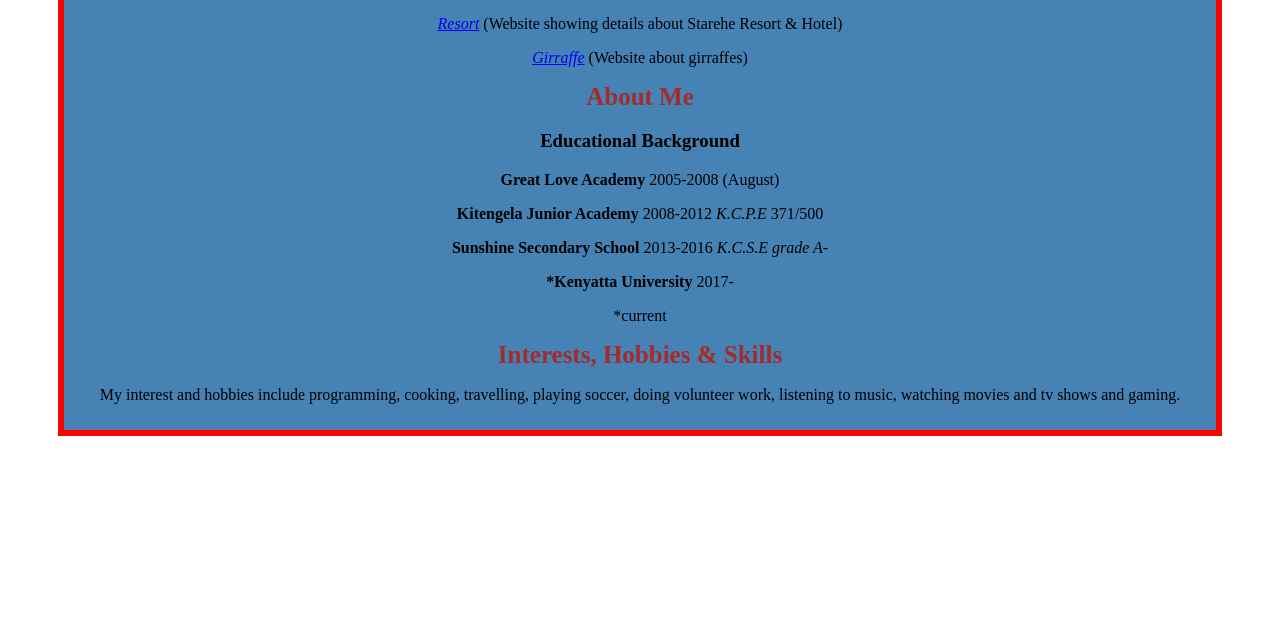
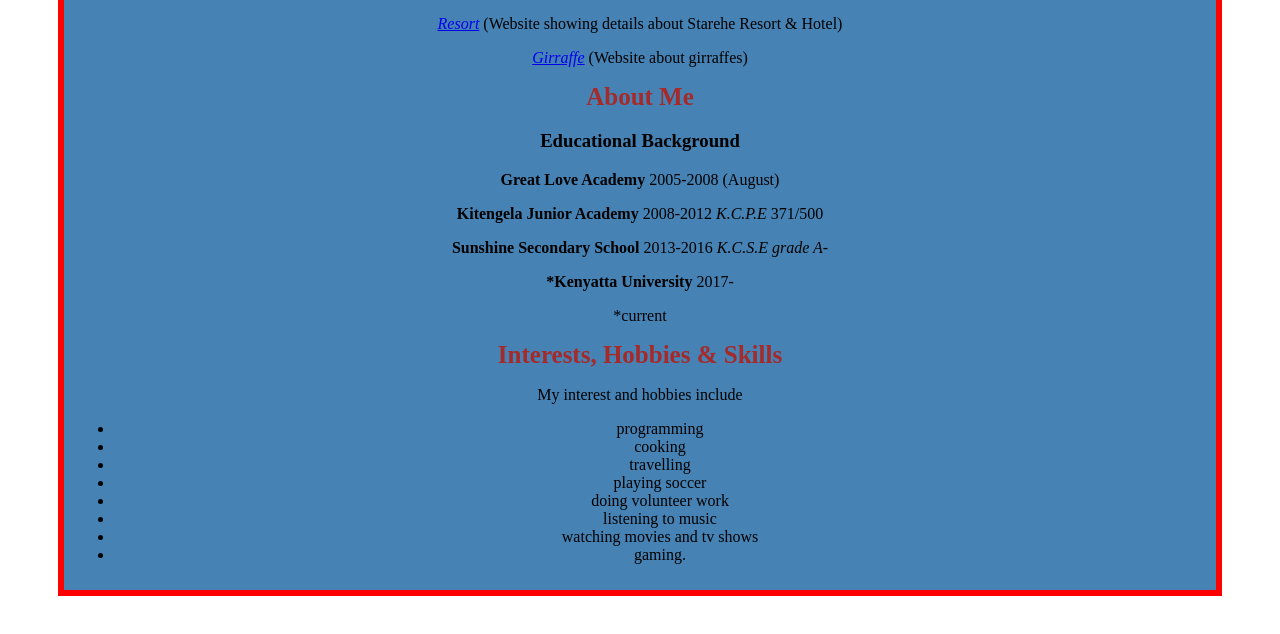
Before and after one commit to derrokip34/Portfolio, a plain HTML site: page portfolio.html in a window 1280 px wide. Shown: the part 272-906 px from the top of the page. Before the commit the page ends 800 px from the top, so only its background shows below. Drawn offline with Linux system fonts and the light colour scheme.

Commit message:
Add ul to interests and hobbies

```diff
--- a/portfolio.html
+++ b/portfolio.html
@@ -23,7 +23,16 @@
     <p><strong>*Kenyatta University</strong> 2017-</p>
     <p>*current</p>
     <h1 class="head">Interests, Hobbies & Skills</h1>
-    <p>My interest and hobbies include programming, cooking, travelling, playing soccer, doing volunteer work, listening to music, watching movies and tv shows and gaming.</p>
+    <p>My interest and hobbies include</p>
+    <ul>
+      <li>programming</li>
+      <li>cooking</li>
+      <li>travelling</li>
+      <li>playing soccer</li>
+      <li>doing volunteer work</li>
+      <li>listening to music</li>
+      <li>watching movies and tv shows</li>
+      <li>gaming.</li>
     </div>
     </body>
   </div>
```
